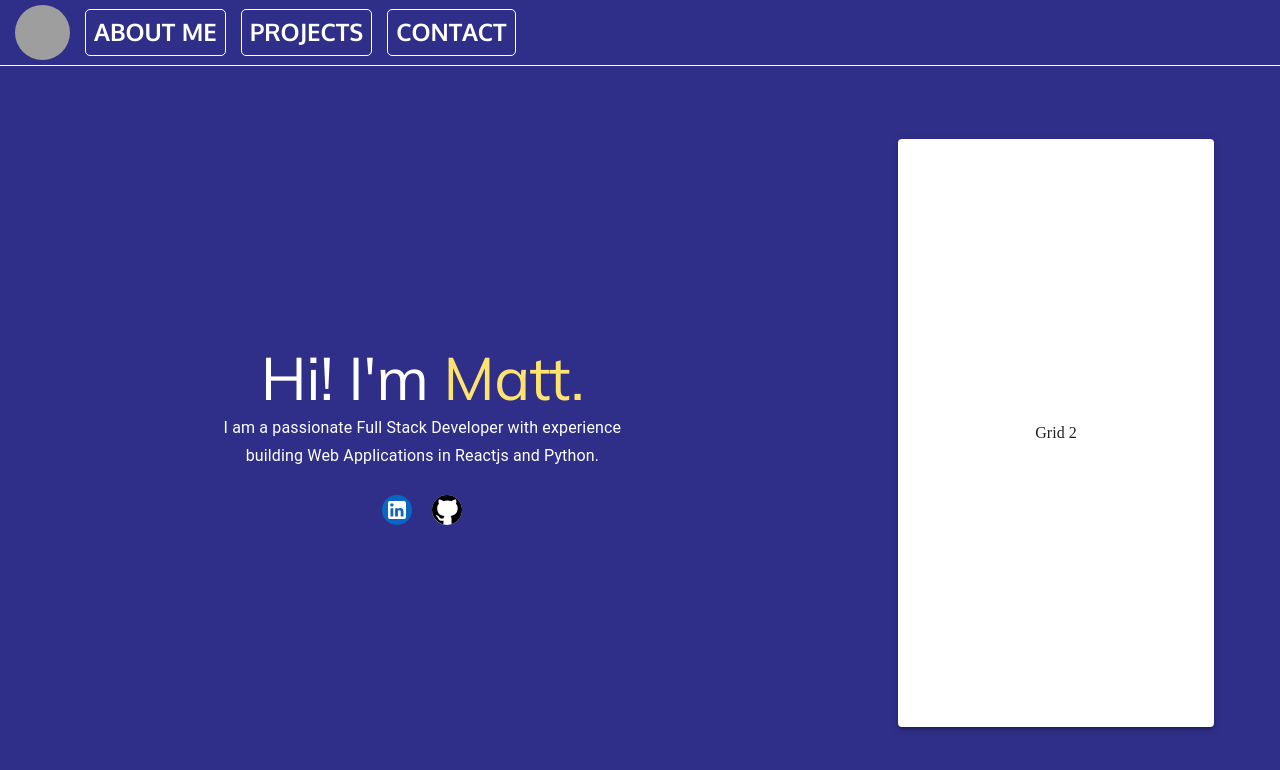
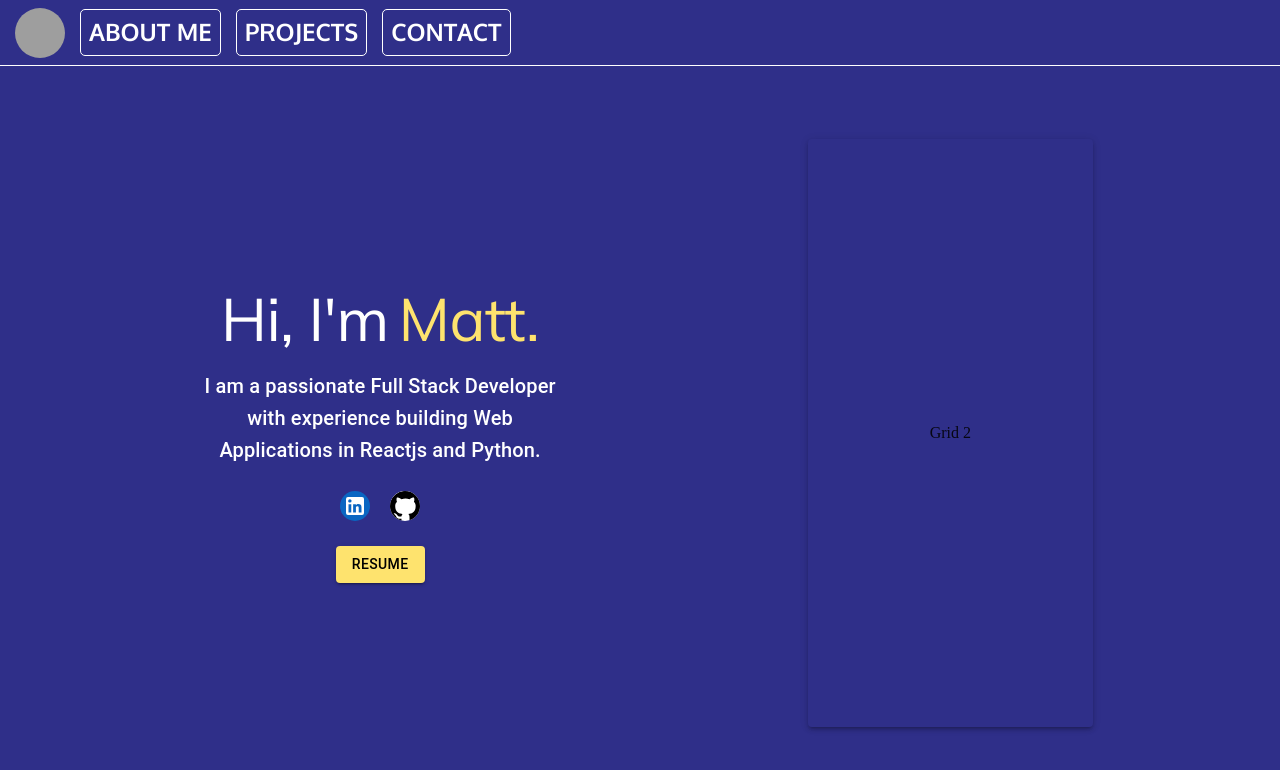
Before and after one commit to mattevans0911/portfolio_v2, a React (Create React App) app: page / in a window 1280 px wide. Shown: the top 770 px of the page. Built offline with nearby package versions, Linux system fonts and the light colour scheme; grey boxes are pictures that could not be loaded.

Commit message:
added modal to about page

```diff
--- a/src/App.js
+++ b/src/App.js
@@ -2,9 +2,8 @@ import React from "react";
 import { BrowserRouter as Router, Routes, Route } from "react-router-dom";
 import NavBar from "./components/NavBar";
 import About from "./components/About";
-import Contact from "./components/Contact";
 import Projects from "./components/Projects";
-import "./app.scss";
+import "./components/styles/app.scss";
 
 function App() {
   return (
@@ -16,8 +15,6 @@ function App() {
             <Route path="/" element={<About />} />
 
             <Route path="/projects" element={<Projects />} />
-
-            <Route exact path="/contact" element={<Contact />} />
           </Routes>
         </div>
       </Router>
--- a/src/components/About.js
+++ b/src/components/About.js
@@ -4,113 +4,85 @@ import Typography from "@mui/material/Typography";
 import Avatar from "@mui/material/Avatar";
 import LinkedInIcon from "@mui/icons-material/LinkedIn";
 import GitHubIcon from "@mui/icons-material/GitHub";
+import { Button } from "@mui/material";
+import Modal from "@mui/material/Modal";
+import resume from "../images/resume.png";
 
 function About() {
+  const [open, setOpen] = React.useState(false);
+  const handleOpen = () => setOpen(true);
+  const handleClose = () => setOpen(false);
   return (
-    <div
-      style={{
-        display: "grid",
-        gridTemplateColumns: "66% 33%",
-        height: "calc(100vh - 66px)",
-      }}
-    >
-      <div
-        style={{
-          display: "flex",
-          justifyContent: "center",
-          alignItems: "center",
-        }}
-      >
-        <div
-          style={{
-            width: "50%",
-            textAlign: "center",
-          }}
-        >
-          <div style={{ display: "flex", justifyContent: "center" }}>
-            <Typography
-              variant="h2"
-              style={{ color: "white", fontFamily: "'Mulish', sans-serif" }}
-            >
-              Hi! I'm
+    <div className="about-wrapper">
+      <div className="left-centering-wrapper">
+        <div className="main-body-wrapper">
+          <div className="name-wrapper">
+            <Typography className="hi" variant="h2">
+              Hi, I'm
             </Typography>
-            <Typography
-              variant="h2"
-              style={{
-                color: "#fee36e",
-                fontFamily: "'Mulish', sans-serif",
-                marginLeft: "15px",
-              }}
-            >
+            <Typography className="Matt" variant="h2">
               Matt.
             </Typography>
           </div>
-          <div>
-            <Typography variant="subtitle1" style={{ color: "white" }}>
-              I am a passionate Full Stack Developer with experience building
-              Web Applications in Reactjs and Python.
-            </Typography>
-          </div>
-          <div
-            style={{
-              display: "flex",
-              justifyContent: "center",
-              marginTop: "25px",
-            }}
-          >
-            <Avatar
-              style={{
-                color: "white",
-                backgroundColor: "#0a66c2",
-                marginRight: "10px",
-                height: "30px",
-                width: "30px",
-              }}
-            >
+
+          <Typography variant="h6" className="subtitle">
+            I am a passionate Full Stack Developer with experience building Web
+            Applications in Reactjs and Python.
+          </Typography>
+
+          <div className="social-wrapper">
+            <Avatar className="linkedin">
               <a
+                className="linkedin-img"
                 href="https://www.linkedin.com/in/mevans0911"
                 target="_blank"
-                style={{ color: "inherit" }}
               >
                 <LinkedInIcon style={{ marginTop: "3px" }} />
               </a>
             </Avatar>
-            <Avatar
-              style={{
-                color: "black",
-                backgroundColor: "white",
-                marginLeft: "10px",
-                height: "30px",
-                width: "30px",
-                textDecoration: "none",
-              }}
-            >
+            <Avatar className="github">
               <a
+                className="github-img"
                 href="https://github.com/mattevans0911"
                 target="_blank"
-                style={{ color: "inherit" }}
               >
                 <GitHubIcon fontSize="large" />
               </a>
             </Avatar>
           </div>
+          <Button
+            onClick={handleOpen}
+            variant="contained"
+            // href="https://drive.google.com/file/d/1Q6XDyhT_3P2vFQMioFGoSSPZsT25kYWu/view?usp=sharing"
+            // target={"_blank"}
+            style={{
+              backgroundColor: "#fee36e",
+              color: "black",
+              marginTop: "25px",
+            }}
+          >
+            Resume
+            <Modal
+              open={open}
+              onClose={handleClose}
+              style={{
+                display: "flex",
+                justifyContent: "center",
+                marginBottom: "20px",
+                marginTop: "20px",
+              }}
+            >
+              <img src={resume} alt="resume" />
+            </Modal>
+          </Button>
         </div>
       </div>
-      <div
-        style={{
-          display: "flex",
-          justifyContent: "center",
-          alignItems: "center",
-        }}
-      >
+      <div className="right-centering-wrapper">
         <Card
-          sx={{ boxShadow: 3, backgroundColor: "white" }}
-          style={{
-            height: "80%",
-            width: "75%",
-            display: "flex",
-            justifyContent: "center",
-            alignItems: "center",
+          className="projects"
+          sx={{
+            boxShadow: 3,
+            backgroundColor: "#2f2f89",
           }}
         >
           <div>Grid 2</div>
--- a/src/components/Contact.js
+++ /dev/null
@@ -1,7 +0,0 @@
-import React from "react";
-
-function Contact() {
-  return <div>Contact</div>;
-}
-
-export default Contact;
--- a/src/components/NavBar.js
+++ b/src/components/NavBar.js
@@ -7,68 +7,39 @@ import Button from "@mui/material/Button";
 function NavBar() {
   const navigate = useNavigate();
   return (
-    <div
-      style={{
-        width: "100%",
-        height: "65px",
-        display: "flex",
-        alignItems: "center",
-        color: "white",
-        borderBottom: "1px solid white",
-      }}
-    >
+    <div className="nav-wrapper">
       <Avatar
+        className="my-img"
         alt="M.E."
         src="https://media-exp1.licdn.com/dms/image/D4E03AQFktndjQAco0w/profile-displayphoto-shrink_800_800/0/1666292116902?e=1673481600&v=beta&t=KzxVlpOhtvmBRg8FaR5VihiUQkcveGKeCC8f3ggw-V4"
-        style={{
-          marginLeft: "15px",
-          marginRight: "15px",
-          height: "55px",
-          width: "55px",
-        }}
       />
 
       <Button
+        className="nav-button"
         variant="text"
-        style={{
-          color: "white",
-          border: "1px solid white",
-          borderRadius: "5px",
-          marginRight: "15px",
-        }}
         onClick={() => navigate("/")}
       >
-        <Typography variant="h5" style={{ fontFamily: "'Oxygen', sans-serif" }}>
+        <Typography className="button-font" variant="h5">
           About Me
         </Typography>
       </Button>
 
       <Button
+        className="nav-button"
         variant="text"
-        style={{
-          color: "white",
-          border: "1px solid white",
-          borderRadius: "5px",
-          marginRight: "15px",
-        }}
         onClick={() => navigate("/projects")}
       >
-        <Typography variant="h5" style={{ fontFamily: "'Oxygen', sans-serif" }}>
+        <Typography className="button-font" variant="h5">
           Projects
         </Typography>
       </Button>
 
       <Button
+        className="nav-button"
         variant="text"
-        style={{
-          color: "white",
-          border: "1px solid white",
-          borderRadius: "5px",
-          marginRight: "15px",
-        }}
         onClick={() => navigate("/contact")}
       >
-        <Typography variant="h5" style={{ fontFamily: "'Oxygen', sans-serif" }}>
+        <Typography className="button-font" variant="h5">
           Contact
         </Typography>
       </Button>
--- /dev/null
+++ b/src/components/styles/about.scss
@@ -0,0 +1,89 @@
+.about-wrapper {
+  display: grid;
+  grid-template-columns: 66% 33%;
+  height: calc(100vh - 66px);
+  width: 90%;
+
+  .left-centering-wrapper {
+    display: flex;
+    justify-content: center;
+    align-items: center;
+
+    .main-body-wrapper {
+      width: 50%;
+      text-align: center;
+
+      .name-wrapper {
+        display: flex;
+        flex-direction: row;
+        justify-content: center;
+
+        .hi {
+          color: white;
+          font-family: "Mulish", sans-serif;
+        }
+
+        .exclamation {
+          color: #fee36e;
+          margin-right: 10px;
+        }
+
+        .Matt {
+          color: #fee36e;
+          font-family: "Mulish", sans-serif;
+          margin-left: 10px;
+        }
+      }
+
+      .subtitle {
+        color: white;
+        margin-top: 15px;
+      }
+
+      .social-wrapper {
+        display: flex;
+        justify-content: center;
+        margin-top: 25px;
+
+        .linkedin {
+          color: white;
+          background-color: #0a66c2;
+          margin-right: 10px;
+          height: 30px;
+          width: 30px;
+
+          .linkedin-img {
+            color: inherit;
+          }
+        }
+
+        .github {
+          color: black;
+          background-color: white;
+          margin-left: 10px;
+          height: 30px;
+          width: 30px;
+
+          .github-img {
+            color: inherit;
+            height: 35px;
+          }
+        }
+      }
+    }
+  }
+
+  .right-centering-wrapper {
+    display: flex;
+    justify-content: center;
+    align-items: center;
+
+    .projects {
+      height: 80%;
+      width: 75%;
+      display: flex;
+      justify-content: center;
+      align-items: center;
+    }
+  }
+}
--- a/src/app.scss
+++ b/src/components/styles/app.scss
@@ -1,3 +1,6 @@
+@import "./navbar.scss";
+@import "./about.scss";
+
 html,
 body {
   margin: 0;
--- /dev/null
+++ b/src/components/styles/navbar.scss
@@ -0,0 +1,26 @@
+.nav-wrapper {
+  width: 100%;
+  height: 65px;
+  display: flex;
+  align-items: center;
+  color: white;
+  border-bottom: 1px solid white;
+
+  .my-img {
+    margin-left: 15px;
+    margin-right: 15px;
+    height: 50px;
+    width: 50px;
+  }
+
+  .nav-button {
+    color: white;
+    border: 1px solid white;
+    border-radius: 5px;
+    margin-right: 15px;
+
+    .button-font {
+      font-family: "Oxygen", sans-serif;
+    }
+  }
+}
```
Also changed, not shown: src/components/Footer.js (deleted, +0 -7 lines), src/images/resume.png (added), 1 other file (tests, documents, lock files or other folders).
